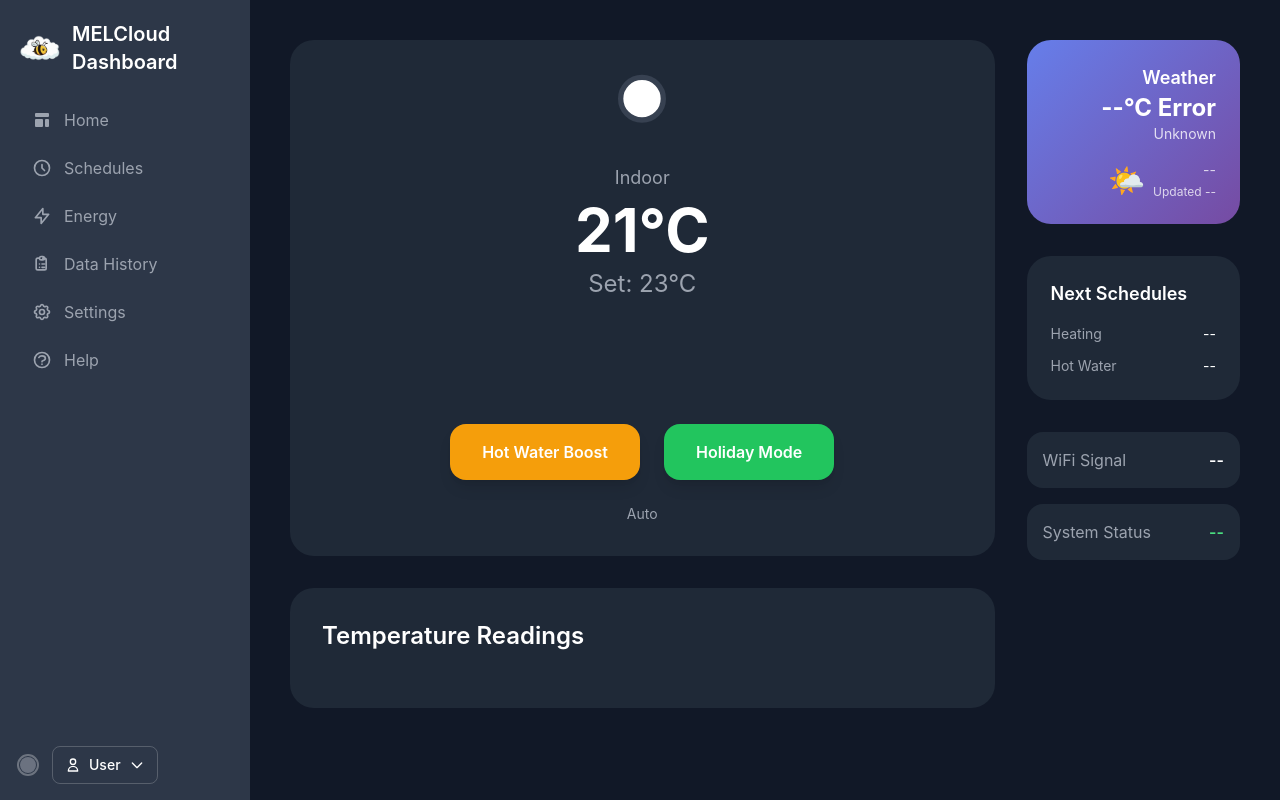
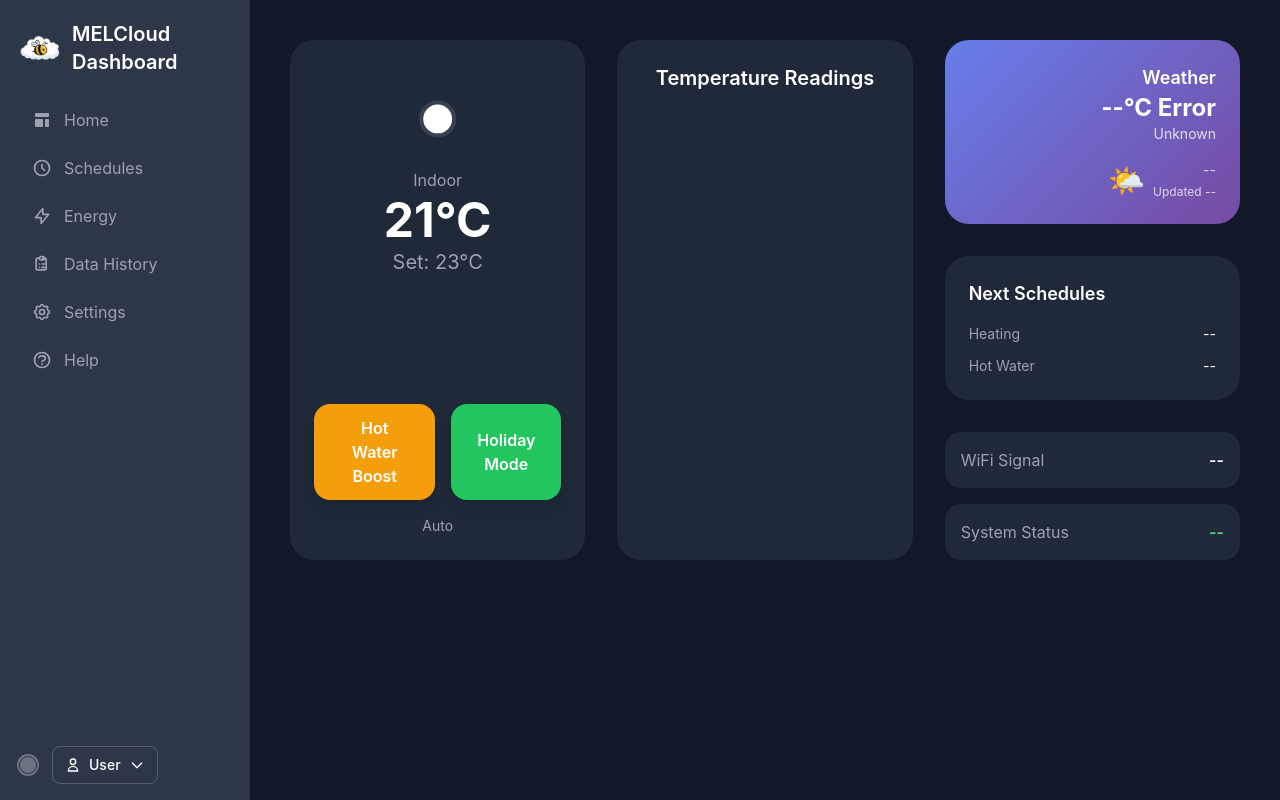
Before and after one commit to tjsDangermouse/BEECloud, a Flask app: template templates/index.html in a window 1280 px wide. Run offline with Flask 3, Linux system fonts and the light colour scheme; the template is opened without the code that fills it, so the values that code supplies are empty; style sheets or scripts are compiled from the project's sources.

Commit message:
Dashboard change

```diff
--- a/src/version.py
+++ b/src/version.py
@@ -1,7 +1,7 @@
 import os
 
 # Base semantic version for the application
-BASE_VERSION = "1.0.2"
+BASE_VERSION = "1.0.3"
 
 # Allow override via environment (e.g., Docker/CI build arg)
 __version__ = os.getenv("APP_VERSION", BASE_VERSION)
--- a/static/css/app.css
+++ b/static/css/app.css
@@ -181,6 +181,16 @@
   .active\:scale-98:active { transform: scale(0.98) !important; }
 }
 
+/* Temperature reading card layout: title pinned top, value centered */
+.temp-card-grid { display: grid; grid-template-rows: auto 1fr; min-height: 112px; }
+.temp-card-grid .temp-label { align-self: start; justify-self: start; text-align: left; }
+.temp-card-grid .temp-value { align-self: center; justify-self: center; text-align: center; }
+
+/* Absolute-centered value with top-pinned label */
+.temp-card { position: relative; min-height: 128px; }
+.temp-card .temp-label { position: absolute; top: 1rem; left: 1rem; right: 1rem; text-align: left; }
+.temp-card .temp-value { position: absolute; top: 50%; left: 50%; transform: translate(-50%, -50%); text-align: center; width: calc(100% - 2rem); }
+
 /* Schedule card styling */
 .schedule-card { transition: all 0.3s ease; border-left: 4px solid transparent; }
 .schedule-card.active { border-left-color: #22c55e; }
--- a/templates/index.html
+++ b/templates/index.html
@@ -148,7 +148,7 @@
                 <!-- Screen 2: Temperature Readings -->
                 <div class="w-full flex-shrink-0 p-5 h-full overflow-y-auto">
                     <div class="flex items-center justify-between mb-6">
-                        <h2 class="text-xl font-bold">Temperature Readings</h2>
+                        <h2 class="text-xl font-bold text-center">Temperature Readings</h2>
                     </div>
 
                     <div class="grid grid-cols-2 gap-4" id="mobile-temperature-readings">
@@ -334,13 +334,12 @@
             <!-- Main Content -->
             <div class="main-content">
                 <div class="max-w-6xl mx-auto">
-                    <div class="grid grid-cols-1 lg:grid-cols-3 xl:grid-cols-4 gap-8">
-                        <!-- Left Panel - Takes up 2-3 columns -->
-                        <div class="lg:col-span-2 xl:col-span-3 space-y-8">
-                    <!-- Temperature Control -->
-                    <div class="rounded-3xl p-8 panel-bg">
-                        <div class="flex items-center justify-center mb-8">
-                            <div class="relative w-80 h-80" id="desktop-temp-circle-container">
+                    <div class="grid grid-cols-1 lg:grid-cols-2 xl:grid-cols-3 gap-8 items-stretch">
+                        <!-- Column 1: Temperature Control with actions beneath -->
+                        <div class="lg:col-span-1 xl:col-span-1 h-full">
+                            <div class="rounded-3xl p-6 panel-bg h-full flex flex-col">
+                                <div class="flex-1 flex items-center justify-center">
+                                    <div class="relative w-64 h-64" id="desktop-temp-circle-container">
                                         <!-- Temperature C-Curve -->
                                         <svg class="w-full h-full" viewBox="0 0 120 120" id="desktop-temp-circle-svg">
                                             <!-- Orange segment (lower temperatures) -->
@@ -354,34 +353,33 @@
 
                                         <!-- Center Content -->
                                         <div class="absolute inset-0 flex flex-col items-center justify-center pointer-events-none">
-                                    <div class="text-lg text-gray-400 mb-2">Indoor</div>
-                                    <div class="text-6xl font-bold" id="desktop-indoor-temp">21°C</div>
-                                    <div class="text-2xl text-gray-400 mt-2">Set: <span id="desktop-target-temp">23°C</span></div>
-                                </div>
-
-                            </div>
-                        </div>
-
-                        <!-- Mode Buttons -->
-                        <div class="flex justify-center space-x-6">
-                            <button class="mode-button px-8 py-4 rounded-2xl bg-primary-500 text-white font-semibold shadow-lg" id="desktop-boost-btn">
+                                            <div class="text-base text-gray-400 mb-1">Indoor</div>
+                                            <div class="text-5xl font-bold" id="desktop-indoor-temp">21°C</div>
+                                            <div class="text-xl text-gray-400 mt-1">Set: <span id="desktop-target-temp">23°C</span></div>
+                                        </div>
+                                    </div>
+                                </div>
+
+                                <!-- Actions under the control -->
+                                <div class="mt-6 flex justify-center space-x-4">
+                                    <button class="mode-button px-6 py-3 rounded-2xl bg-primary-500 text-white font-semibold shadow-lg" id="desktop-boost-btn">
                                         Hot Water Boost
                                     </button>
-                            <button class="mode-button px-8 py-4 rounded-2xl bg-success-500 text-white font-semibold shadow-lg" id="desktop-holiday-btn">
+                                    <button class="mode-button px-6 py-3 rounded-2xl bg-success-500 text-white font-semibold shadow-lg" id="desktop-holiday-btn">
                                         Holiday Mode
                                     </button>
                                 </div>
-
-                        <div class="mt-6 text-center text-sm text-gray-400">
+                                <div class="mt-4 text-center text-sm text-gray-400">
                                     <span id="desktop-mode-status">Auto</span>
                                 </div>
                             </div>
-
-                    <!-- Temperature Readings -->
-                    <div class="rounded-3xl p-8 panel-bg">
-                        <h3 class="text-2xl font-semibold mb-6">Temperature Readings</h3>
-
-                        <div class="grid grid-cols-2 gap-4" id="desktop-temperature-readings">
+                        </div>
+
+                        <!-- Column 2: Temperature Readings -->
+                        <div class="lg:col-span-1 xl:col-span-1 h-full">
+                            <div class="rounded-3xl p-6 panel-bg h-full flex flex-col">
+                                <h3 class="text-xl font-semibold mb-4 text-center">Temperature Readings</h3>
+                                <div class="grid grid-cols-2 gap-4 flex-1 min-h-0 overflow-auto" id="desktop-temperature-readings">
                                     <!-- Temperature cards will be populated here -->
                                 </div>
                             </div>
@@ -1507,7 +1505,7 @@
 
             // Helper function to get temperature color class
             const getTempColorClass = (temp, type) => {
-                if (!temp || temp === 'N/A') return 'text-gray-400';
+                if (temp === null || temp === undefined || temp === '' || temp === 'N/A') return 'text-gray-400';
                 const t = parseFloat(temp);
                 if (type === 'outdoor') {
                     if (t < 0) return 'text-blue-400';
@@ -1522,6 +1520,16 @@
                     return 'text-red-400';
                 }
             };
+
+            const deltaCard = (function(){
+                const f = parseFloat(deviceData.flow_temperature);
+                const r = parseFloat(deviceData.return_temperature);
+                if (isFinite(f) && isFinite(r)) {
+                    const d = +(f - r).toFixed(1);
+                    return { label: 'Delta T', value: d, type: 'system', span: 2 };
+                }
+                return { label: 'Delta T', value: null, type: 'system', span: 2 };
+            })();
 
             const temperatureCards = [
                 {
@@ -1534,36 +1542,28 @@
                     value: deviceData.return_temperature,
                     type: 'system'
                 },
-                // Computed Delta T (Flow - Return)
-                (function(){
-                    const f = parseFloat(deviceData.flow_temperature);
-                    const r = parseFloat(deviceData.return_temperature);
-                    if (isFinite(f) && isFinite(r)) {
-                        const d = +(f - r).toFixed(1);
-                        return { label: 'Delta T', value: d, type: 'system' };
-                    }
-                    return { label: 'Delta T', value: null, type: 'system' };
-                })(),
+                deltaCard,
+                {
+                    label: 'Indoor Temp',
+                    value: deviceData.room_temperature,
+                    type: 'room'
+                },
                 {
                     label: 'Outdoor Temp',
                     value: deviceData.outdoor_temperature,
                     type: 'outdoor'
                 },
                 {
-                    label: 'Room Temp',
-                    value: deviceData.room_temperature,
-                    type: 'room'
+                    label: 'Tank Temp',
+                    value: deviceData.tank_temperature ?? null,
+                    type: 'system'
+                },
+                {
+                    label: 'Set Tank Temp',
+                    value: deviceData.set_tank_temperature ?? null,
+                    type: 'system'
                 }
             ];
-
-            // Add tank temperature if available
-            if (deviceData.tank_temperature) {
-                temperatureCards.push({
-                    label: 'Tank Temp',
-                    value: deviceData.tank_temperature,
-                    type: 'system'
-                });
-            }
 
             // Add zone 2 temperature if available
             if (deviceData.room_temperature_zone2 && deviceData.room_temperature_zone2 !== -39.0) {
@@ -1576,13 +1576,16 @@
 
             let html = '';
             temperatureCards.forEach(card => {
-                const displayValue = card.value ? `${card.value}°C` : 'N/A';
+                const hasValue = card.value !== null && card.value !== undefined && card.value !== '';
+                const displayValue = hasValue ? `${card.value}°C` : 'N/A';
                 const colorClass = getTempColorClass(card.value, card.type);
+                const spanClass = card.span === 2 ? ' col-span-2' : '';
+                const spanStyle = card.span === 2 ? ' grid-column: span 2 / span 2;' : '';
 
                 html += `
-                    <div class="rounded-lg p-4 panel-bg-mobile">
-                        <div class="text-xs text-gray-400 uppercase tracking-wide mb-2">${card.label}</div>
-                        <div class="text-xl font-bold ${colorClass}">${displayValue}</div>
+                    <div class="rounded-lg p-4 panel-bg-mobile${spanClass}" style="position:relative; min-height:88px;${spanStyle}">
+                        <div class="text-xs text-gray-400 uppercase tracking-wide" style="position:absolute; top:1rem; left:1rem; right:1rem; text-align:center;">${card.label}</div>
+                        <div class="text-xl font-bold ${colorClass}" style="position:absolute; top:50%; left:50%; transform:translate(-50%,-50%); text-align:center; width:calc(100% - 2rem);">${displayValue}</div>
                     </div>
                 `;
             });
@@ -1597,7 +1600,7 @@
 
             // Helper function to get temperature color class
             const getTempColorClass = (temp, type) => {
-                if (!temp || temp === 'N/A') return 'text-gray-400';
+                if (temp === null || temp === undefined || temp === '' || temp === 'N/A') return 'text-gray-400';
                 const t = parseFloat(temp);
                 if (type === 'outdoor') {
                     if (t < 0) return 'text-blue-400';
@@ -1612,6 +1615,16 @@
                     return 'text-red-400';
                 }
             };
+
+            const deltaCard = (function(){
+                const f = parseFloat(deviceData.flow_temperature);
+                const r = parseFloat(deviceData.return_temperature);
+                if (isFinite(f) && isFinite(r)) {
+                    const d = +(f - r).toFixed(1);
+                    return { label: 'Delta T', value: d, type: 'system', span: 2 };
+                }
+                return { label: 'Delta T', value: null, type: 'system', span: 2 };
+            })();
 
             const temperatureCards = [
                 {
@@ -1624,36 +1637,28 @@
                     value: deviceData.return_temperature,
                     type: 'system'
                 },
-                // Computed Delta T (Flow - Return)
-                (function(){
-                    const f = parseFloat(deviceData.flow_temperature);
-                    const r = parseFloat(deviceData.return_temperature);
-                    if (isFinite(f) && isFinite(r)) {
-                        const d = +(f - r).toFixed(1);
-                        return { label: 'Delta T', value: d, type: 'system' };
-                    }
-                    return { label: 'Delta T', value: null, type: 'system' };
-                })(),
+                deltaCard,
+                {
+                    label: 'Indoor Temp',
+                    value: deviceData.room_temperature,
+                    type: 'room'
+                },
                 {
                     label: 'Outdoor Temp',
                     value: deviceData.outdoor_temperature,
                     type: 'outdoor'
                 },
                 {
-                    label: 'Room Temp',
-                    value: deviceData.room_temperature,
-                    type: 'room'
+                    label: 'Tank Temp',
+                    value: deviceData.tank_temperature ?? null,
+                    type: 'system'
+                },
+                {
+                    label: 'Set Tank Temp',
+                    value: deviceData.set_tank_temperature ?? null,
+                    type: 'system'
                 }
             ];
-
-            // Add tank temperature if available
-            if (deviceData.tank_temperature) {
-                temperatureCards.push({
-                    label: 'Tank Temp',
-                    value: deviceData.tank_temperature,
-                    type: 'system'
-                });
-            }
 
             // Add zone 2 temperature if available
             if (deviceData.room_temperature_zone2 && deviceData.room_temperature_zone2 !== -39.0) {
@@ -1666,13 +1671,16 @@
 
             let html = '';
             temperatureCards.forEach(card => {
-                const displayValue = card.value ? `${card.value}°C` : 'N/A';
+                const hasValue = card.value !== null && card.value !== undefined && card.value !== '';
+                const displayValue = hasValue ? `${card.value}°C` : 'N/A';
                 const colorClass = getTempColorClass(card.value, card.type);
+                const spanClass = card.span === 2 ? ' col-span-2' : '';
+                const spanStyle = card.span === 2 ? ' grid-column: span 2 / span 2;' : '';
 
                 html += `
-                    <div class="bg-gray-700 rounded-lg p-4">
-                        <div class="text-sm text-gray-400 uppercase tracking-wide mb-2">${card.label}</div>
-                        <div class="text-2xl font-bold ${colorClass}">${displayValue}</div>
+                    <div class="bg-gray-700 rounded-lg p-4${spanClass}" style="position:relative; min-height:112px;${spanStyle}">
+                        <div class="text-sm text-gray-400 uppercase tracking-wide" style="position:absolute; top:1rem; left:1rem; right:1rem; text-align:center;">${card.label}</div>
+                        <div class="text-2xl font-bold ${colorClass}" style="position:absolute; top:50%; left:50%; transform:translate(-50%,-50%); text-align:center; width:calc(100% - 2rem);">${displayValue}</div>
                     </div>
                 `;
             });
```
Lines whose indentation alone changed are shown as unchanged.
